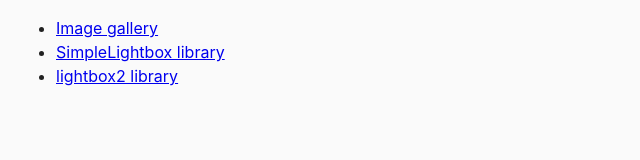
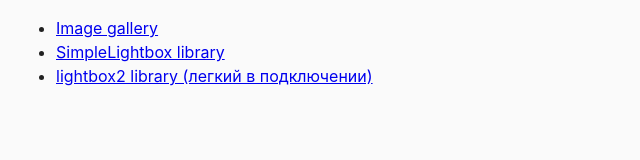
Before and after one commit to AlexandrSukovach/goit-js-hw-07, a plain HTML site: page index.html in a window 1280 px wide. Shown: the whole page, without its empty margins (0-640 px from the left). Drawn offline with Linux system fonts and the light colour scheme.

```diff
--- a/index.html
+++ b/index.html
@@ -11,7 +11,7 @@
     <ul>
       <li><a href="01-gallery.html">Image gallery</a></li>
       <li><a href="02-lightbox.html">SimpleLightbox library</a></li>
-      <li><a href="03-lightbox-2.html">lightbox2 library</a></li>
+      <li><a href="03-lightbox-2.html">lightbox2 library (легкий в подключении)</a></li>
     </ul>
   </body>
 </html>
```
Also changed, not shown: js/01-gallery.js (+6 -11 lines).
